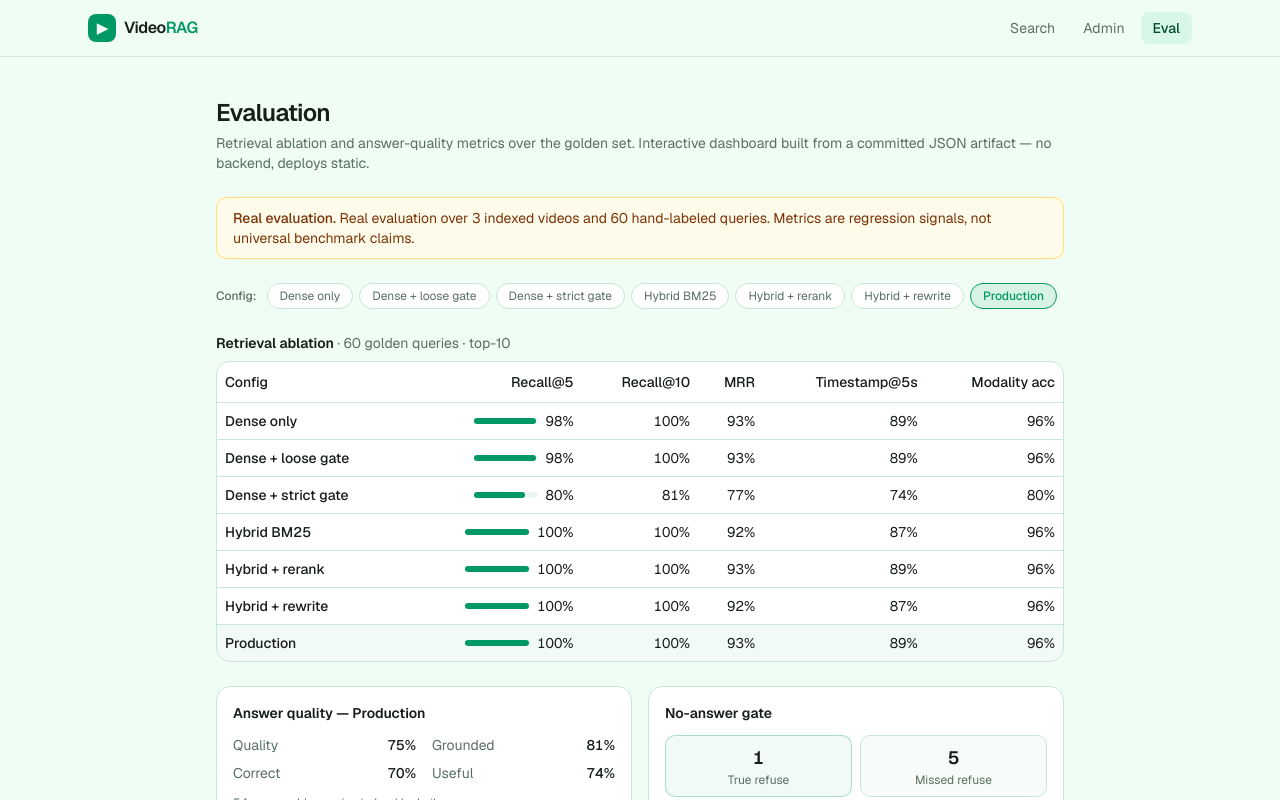
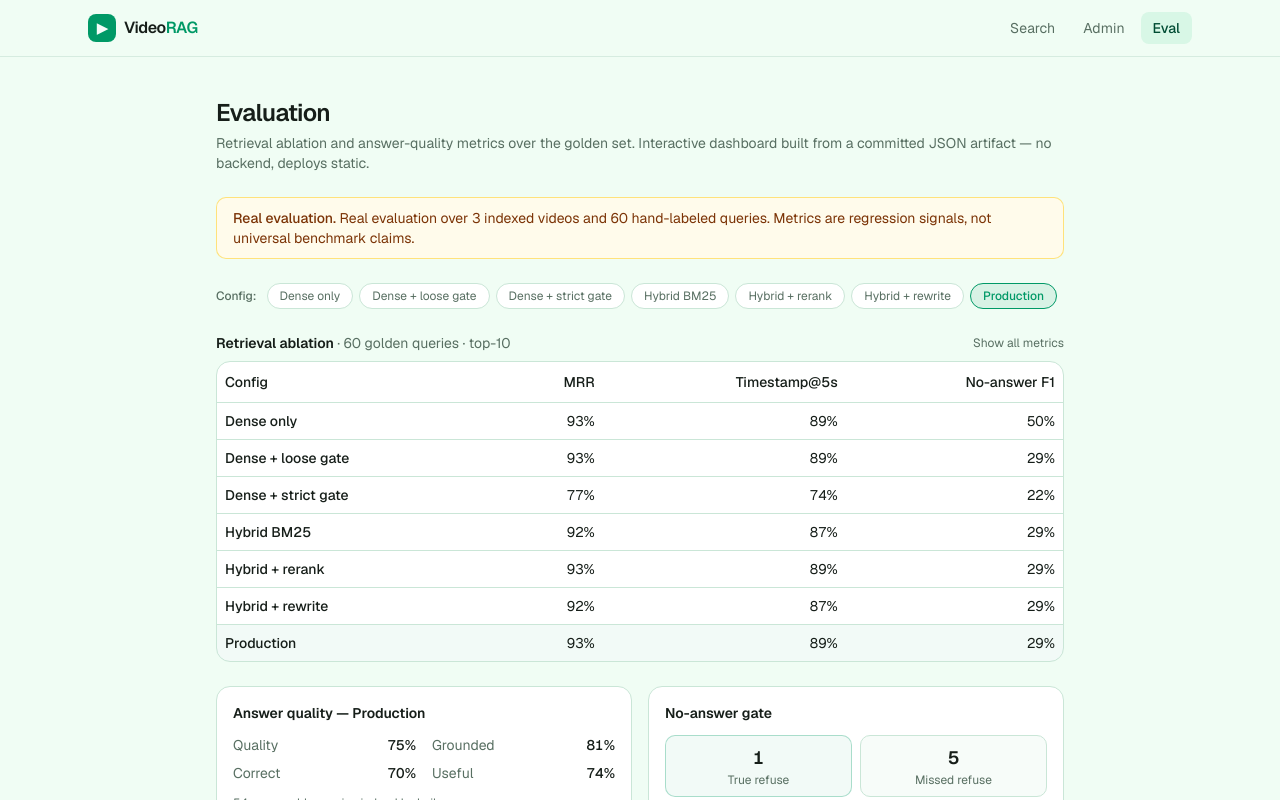
Before and after one commit to moneshrallapalli/multimodal-video-rag, a Next.js app in the folder apps/web/: page /eval in a window 1280 px wide. Shown: the top 800 px of the page. Built offline with nearby package versions, Linux system fonts and the light colour scheme.

Commit message:
feat(web): show MRR/TS@5s/NA-F1 by default, toggle saturated metrics

```diff
--- a/apps/web/src/components/eval/eval-dashboard.tsx
+++ b/apps/web/src/components/eval/eval-dashboard.tsx
@@ -36,13 +36,20 @@ type EvalDataWithJudge = typeof data & {
   };
 };
 
-const METRICS = [
+const CORE_METRICS = [
+  { key: "mrr", label: "MRR" },
+  { key: "timestamp_at_5s", label: "Timestamp@5s" },
+  { key: "no_answer_f1", label: "No-answer F1" },
+] as const;
+
+const SATURATED_METRICS = [
   { key: "recall_at_5", label: "Recall@5" },
   { key: "recall_at_10", label: "Recall@10" },
-  { key: "mrr", label: "MRR" },
-  { key: "timestamp_at_5s", label: "Timestamp@5s" },
   { key: "modality_acc", label: "Modality acc" },
 ] as const;
+
+type CoreMetricKey = (typeof CORE_METRICS)[number]["key"];
+type SaturatedMetricKey = (typeof SATURATED_METRICS)[number]["key"];
 
 const ragasByConfig = data.ragas as Record<string, RagasRow | undefined>;
 const judgeByConfig = Object.fromEntries(
@@ -56,10 +63,10 @@ export function EvalDashboard() {
   const [selectedId, setSelectedId] = useState<string>(
     data.configs[data.configs.length - 1].id,
   );
+  const [showSaturated, setShowSaturated] = useState(false);
   const selected = data.configs.find((c) => c.id === selectedId) as Config;
   const ragas = ragasByConfig[selectedId];
   const judge = judgeByConfig[selectedId];
-  const maxR5 = Math.max(...data.configs.map((c) => c.recall_at_5));
   const na = data.no_answer;
   const metaStatus = (data.meta as { status: string }).status;
   const isReal = metaStatus === "real_seed" || metaStatus === "real_expanded";
@@ -91,19 +98,44 @@ export function EvalDashboard() {
       </div>
 
       <div className="flex flex-col gap-2">
+        <div className="flex items-center justify-between gap-2">
           <h2 className="text-sm font-semibold">
             Retrieval ablation{" "}
             <span className="font-normal text-muted-foreground">
               · {data.meta.golden_set_size} golden queries · top-{data.meta.retrieval_depth}
             </span>
           </h2>
+          <button
+            type="button"
+            onClick={() => setShowSaturated((v) => !v)}
+            className="text-xs text-muted-foreground underline-offset-2 hover:text-foreground hover:underline"
+          >
+            {showSaturated ? "Hide saturated metrics" : "Show all metrics"}
+          </button>
+        </div>
+        {showSaturated && (
+          <p className="text-xs text-muted-foreground">
+            Recall and modality accuracy are near-ceiling on this 3-video corpus — retrieving
+            top-10 from ~130 vectors means relevant chunks almost always appear. MRR and
+            Timestamp@5s are what actually discriminate between configs.
+          </p>
+        )}
         <div className="overflow-hidden rounded-xl border border-border bg-card">
           <Table>
             <TableHeader>
               <TableRow>
                 <TableHead>Config</TableHead>
-                {METRICS.map((m) => (
+                {CORE_METRICS.map((m) => (
                   <TableHead key={m.key} className="text-right">
+                    {m.label}
+                  </TableHead>
+                ))}
+                {showSaturated &&
+                  SATURATED_METRICS.map((m) => (
+                    <TableHead
+                      key={m.key}
+                      className="text-right text-muted-foreground"
+                    >
                       {m.label}
                     </TableHead>
                   ))}
@@ -117,21 +149,18 @@ export function EvalDashboard() {
                   className={cn("cursor-pointer", selectedId === c.id && "bg-primary/5")}
                 >
                   <TableCell className="font-medium">{c.label}</TableCell>
-                  {METRICS.map((m) => (
+                  {CORE_METRICS.map((m) => (
                     <TableCell key={m.key} className="text-right tabular-nums">
-                      {m.key === "recall_at_5" ? (
-                        <div className="flex items-center justify-end gap-2">
-                          <div className="hidden h-1.5 w-16 rounded-full bg-muted sm:block">
-                            <div
-                              className="h-full rounded-full bg-primary"
-                              style={{ width: `${(c.recall_at_5 / maxR5) * 100}%` }}
-                            />
-                          </div>
-                          <span>{pct(c[m.key])}</span>
-                        </div>
-                      ) : (
-                        pct(c[m.key])
-                      )}
+                      {pct(c[m.key as CoreMetricKey])}
+                    </TableCell>
+                  ))}
+                  {showSaturated &&
+                    SATURATED_METRICS.map((m) => (
+                      <TableCell
+                        key={m.key}
+                        className="text-right tabular-nums text-muted-foreground"
+                      >
+                        {pct(c[m.key as SaturatedMetricKey])}
                       </TableCell>
                     ))}
                 </TableRow>
```
Lines whose indentation alone changed are shown as unchanged.
